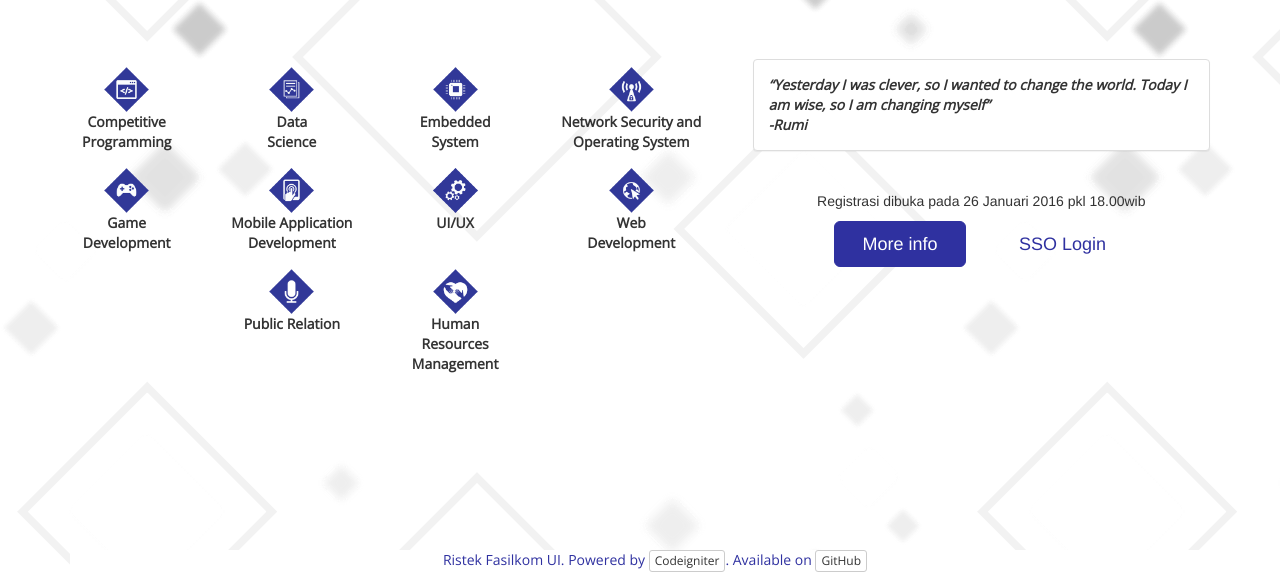
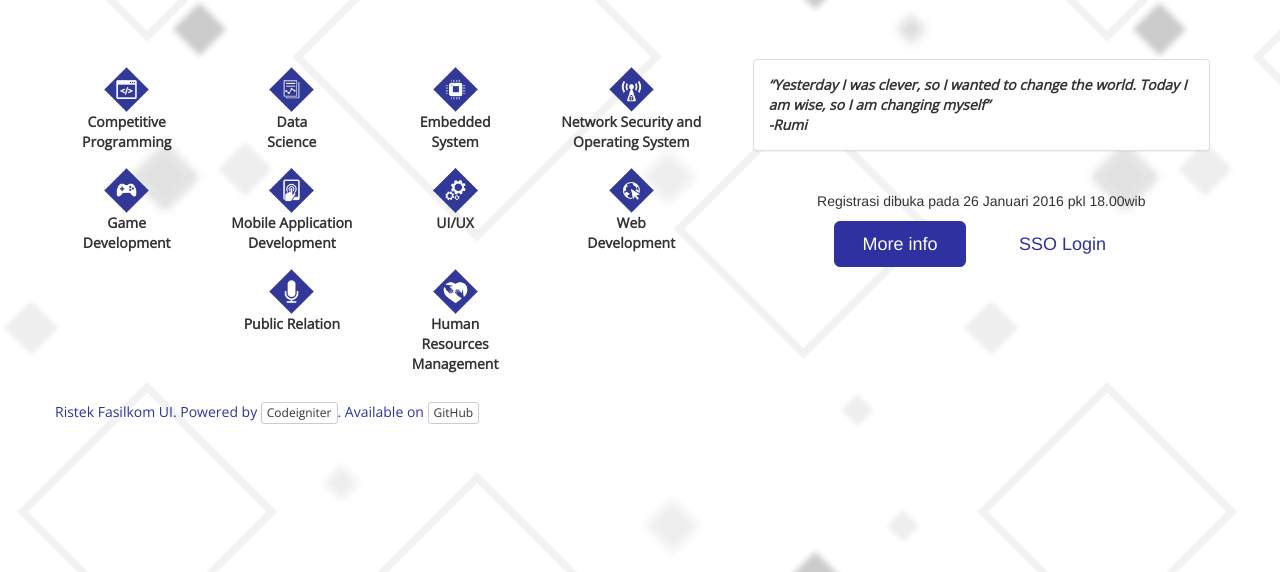
Before and after one commit to mgilangjanuar/join_ristek, a CodeIgniter app: page / in a window 1280 px wide. Shown: the part 228-800 px from the top of the page. Run offline with CodeIgniter, Linux system fonts and the light colour scheme; some web fonts are replaced.

Commit message:
fixing footer in home.php

```diff
--- a/application/views/home.php
+++ b/application/views/home.php
@@ -135,8 +135,8 @@
 					</div>
 				</div>
 			</div>
-			<footer class="text-center">
-				<div class="container text-center">
+			<div class="row">
+				<div class="col-md-12">
 					<div class="row">
 						<span class="content-font text-info">Ristek Fasilkom UI. Powered by <a href="http://www.codeigniter.com" class="btn btn-xs btn-default">Codeigniter</a>. Available on <a href="https://github.com/jundialwan/join_ristek" class="btn btn-xs btn-default">GitHub</a></span>
 					</div>
```
